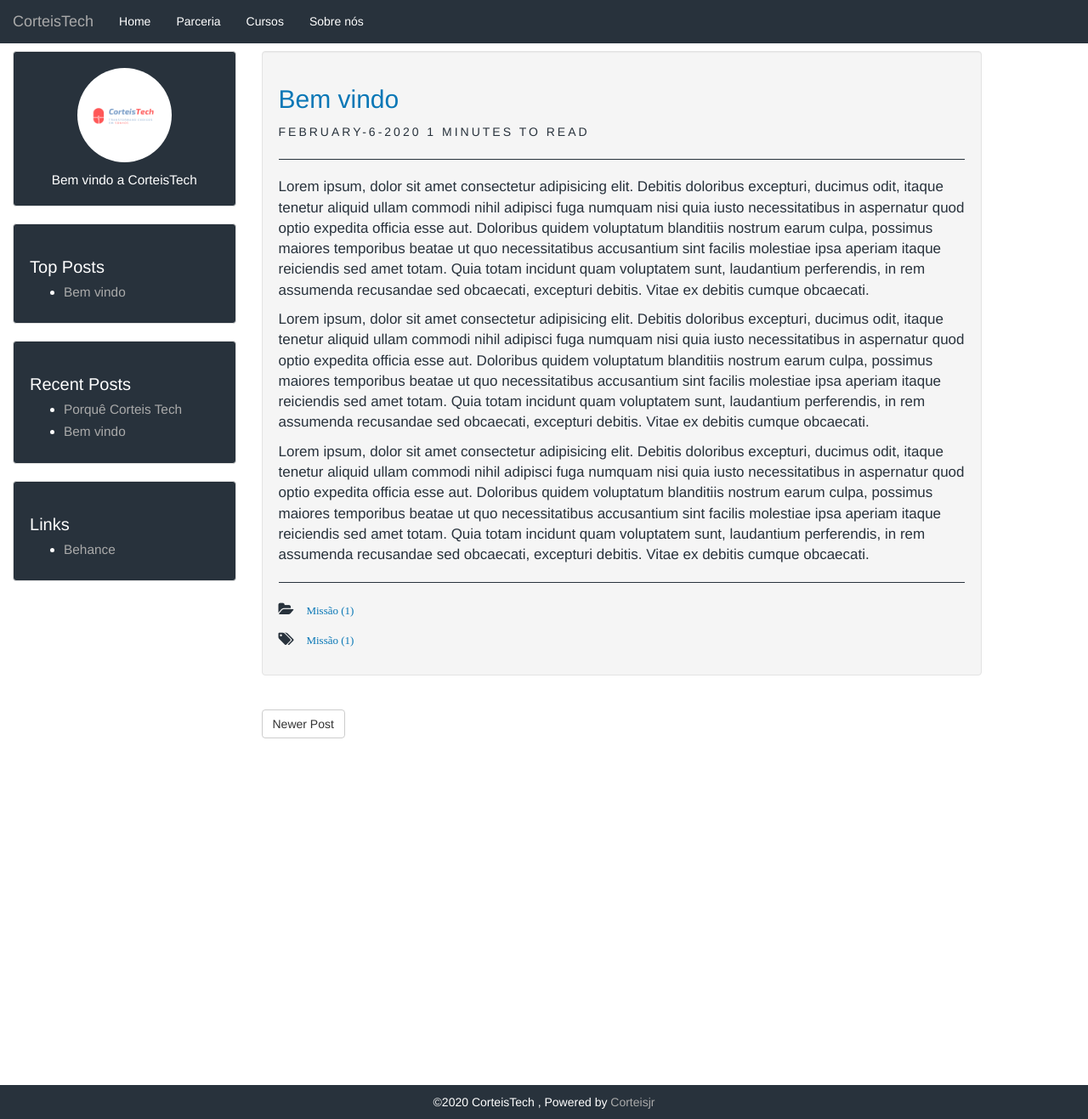
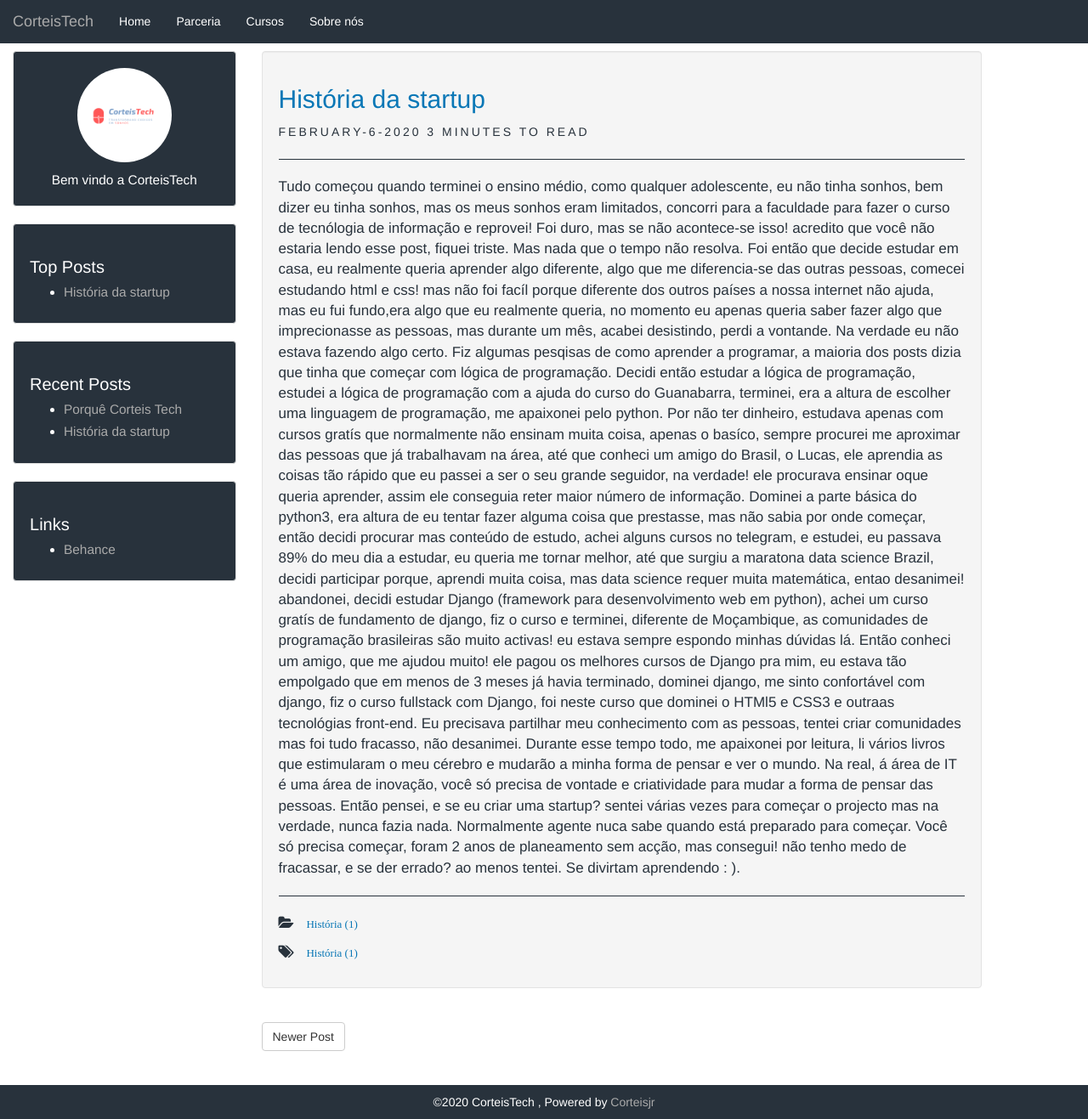
Before and after one commit to corteisjr/CorteisTech, a Jekyll site: the page built from _posts/2020-02-07-Bem-Vindo.md, in a window 1280 px wide and 1317 px high. Shown: the whole window at 85% size. Built offline with Jekyll 4.4.1, drawn with Linux system fonts in a browser that asks for light colours; comment, search, counter and statistics services are not loaded.

Commit message:
Update 2020-02-07-Bem-Vindo.md

```diff
--- a/_posts/2020-02-07-Bem-Vindo.md
+++ b/_posts/2020-02-07-Bem-Vindo.md
@@ -1,14 +1,22 @@
 ---
 layout: post
-title:  "Bem vindo"
+title:  "História da startup"
 date:   2020-02-07 00:37:51 +0800
-categories: Missão
-tags: Missão
+categories: História
+tags: História
 description: Um breve historial sobre a Corteis Tech.
 ---
 
-Lorem ipsum, dolor sit amet consectetur adipisicing elit. Debitis doloribus excepturi, ducimus odit, itaque tenetur aliquid ullam commodi nihil adipisci fuga numquam nisi quia iusto necessitatibus in aspernatur quod optio expedita officia esse aut. Doloribus quidem voluptatum blanditiis nostrum earum culpa, possimus maiores temporibus beatae ut quo necessitatibus accusantium sint facilis molestiae ipsa aperiam itaque reiciendis sed amet totam. Quia totam incidunt quam voluptatem sunt, laudantium perferendis, in rem assumenda recusandae sed obcaecati, excepturi debitis. Vitae ex debitis cumque obcaecati.
-
-Lorem ipsum, dolor sit amet consectetur adipisicing elit. Debitis doloribus excepturi, ducimus odit, itaque tenetur aliquid ullam commodi nihil adipisci fuga numquam nisi quia iusto necessitatibus in aspernatur quod optio expedita officia esse aut. Doloribus quidem voluptatum blanditiis nostrum earum culpa, possimus maiores temporibus beatae ut quo necessitatibus accusantium sint facilis molestiae ipsa aperiam itaque reiciendis sed amet totam. Quia totam incidunt quam voluptatem sunt, laudantium perferendis, in rem assumenda recusandae sed obcaecati, excepturi debitis. Vitae ex debitis cumque obcaecati.
-
-Lorem ipsum, dolor sit amet consectetur adipisicing elit. Debitis doloribus excepturi, ducimus odit, itaque tenetur aliquid ullam commodi nihil adipisci fuga numquam nisi quia iusto necessitatibus in aspernatur quod optio expedita officia esse aut. Doloribus quidem voluptatum blanditiis nostrum earum culpa, possimus maiores temporibus beatae ut quo necessitatibus accusantium sint facilis molestiae ipsa aperiam itaque reiciendis sed amet totam. Quia totam incidunt quam voluptatem sunt, laudantium perferendis, in rem assumenda recusandae sed obcaecati, excepturi debitis. Vitae ex debitis cumque obcaecati.
+Tudo começou quando terminei o ensino médio, como qualquer adolescente, eu não tinha sonhos, bem dizer eu tinha sonhos,
+mas os meus sonhos eram limitados, concorri para a faculdade para fazer o curso de tecnólogia de informação e reprovei!
+Foi duro, mas se não acontece-se isso! acredito que você não estaria lendo esse post, fiquei triste. Mas nada que o tempo não resolva.
+Foi então que decide estudar em casa, eu realmente queria aprender algo diferente, algo que me diferencia-se das outras pessoas, comecei estudando html e css! mas não foi facíl porque diferente dos outros  países a nossa internet não ajuda, mas eu fui fundo,era algo que eu realmente queria, no momento eu apenas queria saber fazer algo que imprecionasse as pessoas, mas durante um mês, acabei desistindo, perdi a vontande. Na verdade eu não estava fazendo algo certo.
+Fiz algumas pesqisas de como aprender a programar, a maioria dos posts dizia que tinha que começar com lógica de programação.
+Decidi então estudar a lógica de programação, estudei a lógica de programação com a ajuda do curso do Guanabarra, terminei, era a altura de escolher uma linguagem de programação, me apaixonei pelo python.
+Por não ter dinheiro, estudava apenas com cursos gratís que normalmente não ensinam muita coisa, apenas o basíco, sempre procurei me aproximar das pessoas que já trabalhavam na área, até que conheci um amigo do Brasil, o Lucas, ele aprendia as coisas tão rápido que eu passei a ser o seu grande seguidor, na verdade! ele procurava ensinar oque queria aprender, assim ele conseguia reter maior número de informação. Dominei a parte básica do python3, era altura de eu tentar fazer alguma coisa que prestasse, mas não sabia por onde começar, então decidi procurar mas conteúdo de estudo, achei alguns cursos no telegram, e estudei, eu passava 89% do meu dia a estudar, eu queria me tornar melhor, até que surgiu a maratona data science Brazil, decidi participar porque, aprendi muita coisa, mas data science requer muita matemática, entao desanimei! abandonei, decidi estudar Django (framework para desenvolvimento web em python), achei um curso gratís de fundamento de django, fiz o curso e terminei, diferente de Moçambique, as comunidades de programação brasileiras são muito activas! eu estava sempre espondo minhas dúvidas lá.
+Então conheci um amigo, que me ajudou muito! ele pagou os melhores cursos de Django pra mim, eu estava tão empolgado que em menos de 3 meses já havia terminado, dominei django, me sinto confortável com django, fiz o curso fullstack com Django, foi neste curso que dominei o HTMl5 e CSS3 e outraas tecnológias front-end.
+Eu precisava partilhar meu conhecimento com as pessoas, tentei criar comunidades mas foi tudo fracasso, não desanimei. Durante esse tempo todo, me apaixonei por leitura, li vários livros que estimularam o meu cérebro e mudarão a minha forma de pensar e ver o mundo.
+Na real, á área de IT é uma área de inovação, você só precisa de vontade e criatividade para mudar a forma de pensar das pessoas.
+Então pensei, e se eu criar uma startup? sentei várias vezes para começar o projecto mas na verdade, nunca fazia nada.
+Normalmente agente nuca sabe quando está preparado para começar.
+Você só precisa começar, foram 2 anos de planeamento sem acção, mas consegui! não tenho medo de fracassar, e se der errado? ao menos tentei. Se divirtam aprendendo : ).
```
